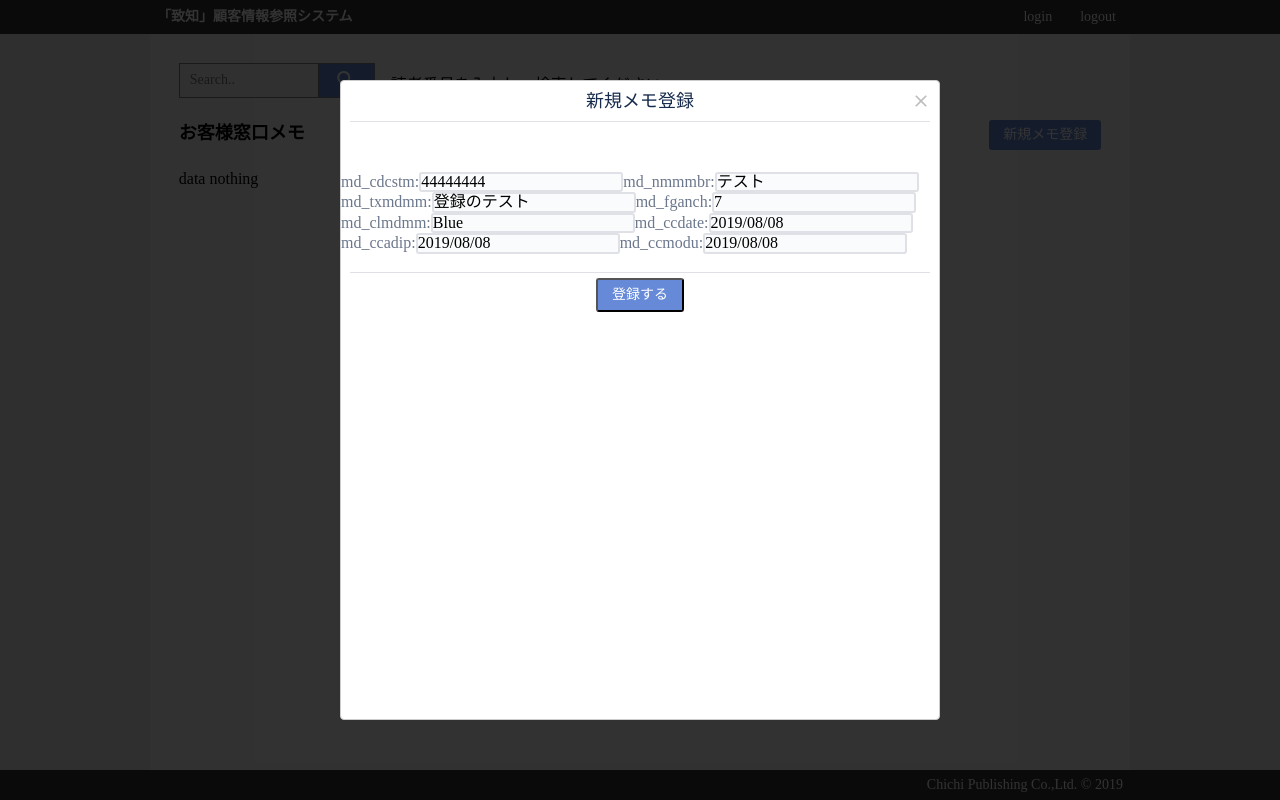
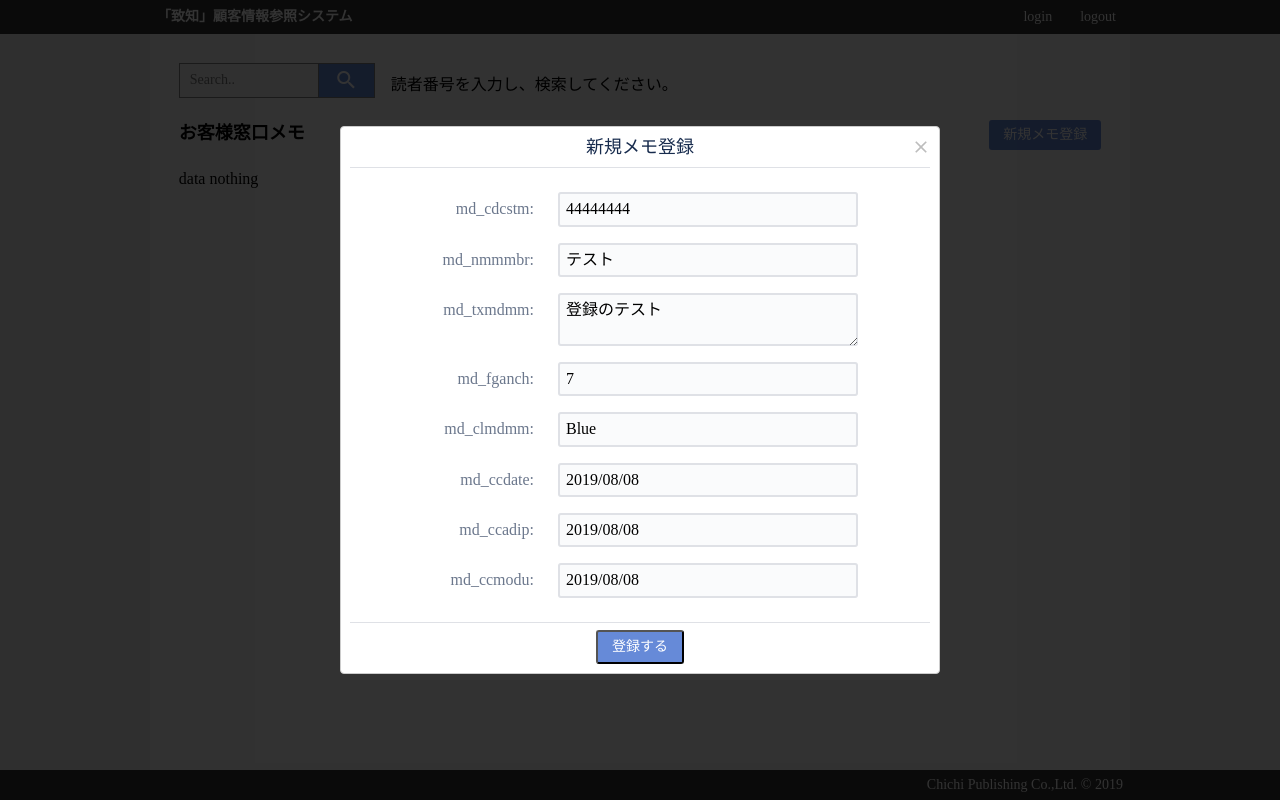
Before and after one commit to chichi-develop/cm-spinfo, a React (Create React App) app in the folder cm-spinfo-frontend/: page / in a window 1280 px wide. Both pictures are taken after a click on the element "新規メモ登録". Built offline with nearby package versions, Linux system fonts and the light colour scheme.

Commit message:
modify modal css

```diff
--- a/cm-spinfo-frontend/src/components/common/Modal.css
+++ b/cm-spinfo-frontend/src/components/common/Modal.css
@@ -1,24 +1,18 @@
 .modal-header {
   display: flex;
   justify-content: center;
-  box-sizing: border-box;
+  line-height: 40px;
   margin: 0;
-  line-height: 40px;
 }
 
 .modal-header-title {
-  position: relative;
   display: block;
-  box-sizing: border-box;
-  line-height: 40px;
+  text-align: center;
   width: 100%;
-
-  text-align: center;
   font-size: 18px;
   font-weight: 400;
+  color: rgb(23, 43, 77);
   /* color: rgb(107, 119, 140); */
-  color: rgb(23, 43, 77);
-  text-decoration: none;
 
   border-bottom-color: rgba(9, 30, 66, 0.13);
   border-bottom-style: solid;
--- a/cm-spinfo-frontend/src/components/common/Modal.js
+++ b/cm-spinfo-frontend/src/components/common/Modal.js
@@ -55,8 +55,9 @@ export const Modal = (props) => {
             },
             content: {
               flexDirection: 'column',
-              minHeight: '80%',
-              maxWidth: '600px',
+              // minHeight: '80%',
+              // minHeight: '600px',
+              minWidth: '600px',
               padding: '0',
               top: 'auto',
               left: 'auto',
--- a/cm-spinfo-frontend/src/components/mdmm/MdmmModal.css
+++ b/cm-spinfo-frontend/src/components/mdmm/MdmmModal.css
@@ -3,39 +3,24 @@
   /* justify-content: space-between; */
   /* justify-content: space-around; */
   align-items: center;
-  flex-direction: column;
+  /* flex-direction: column; */
 
   height: 100%;
   width: 100%;
   /* background-color: #edf2f3a8; */
   /* background-color: rgb(244, 245, 247); */
-
   max-height:800px;
   max-width:800px;
-  margin:0 auto
+  /* margin:0 auto; */
+  margin-top: 1em;
 }
 
 .mdmmModal-form {
-  display: flex;
-  align-items: center;
-  flex-direction: column;
-  height: 95%;
-  width: 95%;
-}
-
-.mdmmModal-form-data {
-  height: 95%;
-}
-
-.mdmmModal-form-data label {
-  color: rgb(107, 119, 140);
-}
-.mdmmModal-form-data input {
-  background-color: rgb(250, 251, 252);
-  border-color: rgb(23, 43, 77);
-  border-style: none;
-  border-radius: 3px;
-  box-shadow: rgb(223, 225, 230) 0px 0px 0px 2px inset;
+  /* display: flex; */
+  /* align-items: center;
+  flex-direction: column; */
+  /* height: 95%; */
+  width: 100%;
 }
 
 .mdmmModal-form-header {
@@ -43,6 +28,53 @@
   align-items: center;
   height: 50px;
 }
+
+.mdmmModal-form-data {
+  display: flex;
+  align-items: center;
+  flex-direction: column;
+  /* height: 95%; */
+
+
+}
+
+
+
+.mdmmModal-form-data label {
+  color: rgb(107, 119, 140);
+
+  display: inline-block;
+  width: 120px;
+  text-align: right;
+
+  padding: 0.5em;
+  margin: 0.5em;
+}
+
+.mdmmModal-form-data input, textarea {
+  background-color: rgb(250, 251, 252);
+  border-color: rgb(23, 43, 77);
+  border-style: none;
+  border-radius: 3px;
+  box-shadow: rgb(223, 225, 230) 0px 0px 0px 2px inset;
+
+  width: 300px;
+  padding: 0.5em;
+  margin: 0.5em;
+
+  vertical-align: top;
+
+}
+
+/* input[type="text"] {
+    padding: 0.5em;
+    outline: none;
+    border: 1px solid #DDD;
+    -webkit-border-radius: 3px;
+    -moz-border-radius: 3px;
+    border-radius: 3px;
+    font-size: 16px;
+} */
 
 .mdmmModal-form-close {
   display: flex;
@@ -58,6 +90,8 @@
   box-sizing: border-box;
   margin: 0;
   line-height: 40px;
+  margin-top: 1em;
+  margin-bottom: 0.5em;
 }
 
 .mdmmModal-form-submit {
@@ -77,7 +111,6 @@
   border-top-color: rgba(9, 30, 66, 0.13);
   border-top-style: solid;
   border-top-width: 1px;
-  margin-top: 1em;
   margin-left: 0.5em;
   margin-right: 0.5em;
 }
@@ -86,7 +119,7 @@
   display: inline-block;
   font-size: 14px;
   padding: 0.5em 1em;
-  margin-bottom: 0.3em;
+  margin-top: 0.5em;
   text-decoration: none;
   background: #668ad8;
   color: #FFF;
--- a/cm-spinfo-frontend/src/components/mdmm/MdmmModalAdd.js
+++ b/cm-spinfo-frontend/src/components/mdmm/MdmmModalAdd.js
@@ -74,57 +74,51 @@ export const MdmmAdd = (props) => {
     // TODO: 更新前に確認メッセージ
     // TODO: 更新後に閉じる
     <div className="mdmmModal-formContainer">
-      <div className="mdmmModal-form-close">
+      {/* <div className="mdmmModal-form-close"> */}
         {props.children}
-      </div>
-      <form className="mdmmModal-form-body" onSubmit={handleSubmit}>
+      {/* </div> */}
+      <form className="mdmmModal-form" onSubmit={handleSubmit}>
         <div className="mdmmModal-form-data">
           {/* <label className="mdmmModal-form-label">
             md_idmdmm:
             <input className="mdmmModal-form-input" type="text" {...bindMdIdmdmm} />
           </label> */}
-          <label className="mdmmModal-form-label">
-            md_cdcstm:
+          <div>
+            <label className="mdmmModal-form-label"> md_cdcstm: </label>
             <input className="mdmmModal-form-input" type="text" {...bindMdCdcstm} />
-          </label>
+          </div>
           {/* <label className="mdmmModal-form-label">
             md_nommrb:
             <input className="mdmmModal-form-input" type="text" {...bindMdNommrb} />
           </label> */}
-          <label className="mdmmModal-form-label">
-            md_nmmmbr:
+          <div>
+            <label className="mdmmModal-form-label"> md_nmmmbr: </label>
             <input className="mdmmModal-form-input" type="text" {...bindMdNmmmbr} />
-          </label>
-
-          <label className="mdmmModal-form-label">
-            md_txmdmm:
-            <input className="mdmmModal-form-input" type="text" {...bindMdTxmdmm} />
-          </label>
-
-          <label className="mdmmModal-form-label">
-            md_fganch:
+          </div>
+          <div>
+            <label className="mdmmModal-form-label"> md_txmdmm: </label>
+            <textarea className="mdmmModal-form-input" type="text" {...bindMdTxmdmm} />
+          </div>
+          <div>
+            <label className="mdmmModal-form-label"> md_fganch: </label>
             <input className="mdmmModal-form-input" type="text" {...bindMdFganch} />
-          </label>
-
-          <label className="mdmmModal-form-label">
-            md_clmdmm:
+          </div>
+          <div>
+            <label className="mdmmModal-form-label"> md_clmdmm: </label>
             <input className="mdmmModal-form-input" type="text" {...bindMdClmdmm} />
-          </label>
-
-          <label className="mdmmModal-form-label">
-            md_ccdate:
+          </div>
+          <div>
+            <label className="mdmmModal-form-label"> md_ccdate: </label>
             <input className="mdmmModal-form-input" type="text" {...bindMdCcdate} />
-          </label>
-
-          <label className="mdmmModal-form-label">
-            md_ccadip:
+          </div>
+          <div>
+            <label className="mdmmModal-form-label"> md_ccadip: </label>
             <input className="mdmmModal-form-input" type="text" {...bindMdCcadip} />
-          </label>
-
-          <label className="mdmmModal-form-label">
-            md_ccmodu:
+          </div>
+          <div>
+            <label className="mdmmModal-form-label"> md_ccmodu: </label>
             <input className="mdmmModal-form-input" type="text" {...bindMdCcmodu} />
-          </label>
+          </div>
 
           {/* <label className="mdmmModal-form-label">
             createAt:
--- a/cm-spinfo-frontend/src/components/mdmm/MdmmModalEdit.js
+++ b/cm-spinfo-frontend/src/components/mdmm/MdmmModalEdit.js
@@ -75,64 +75,56 @@ export const MdmmEdit = (props) => {
       <div className="mdmmModal-form-close">
         {props.children}
       </div>
-      <form className="mdmmModal-form-body" onSubmit={handleSubmit}>
+      <form className="mdmmModal-form" onSubmit={handleSubmit}>
         <div className="mdmmModal-form-data">
-          <label className="mdmmModal-form-label">
-            md_idmdmm:
+          <div>
+            <label className="mdmmModal-form-label"> md_idmdmm: </label>
             <input className="mdmmModal-form-input" type="text" {...bindMdIdmdmm} />
-          </label>
-          <label className="mdmmModal-form-label">
-            md_cdcstm:
+          </div>
+          <div>
+            <label className="mdmmModal-form-label"> md_cdcstm: </label>
             <input className="mdmmModal-form-input" type="text" {...bindMdCdcstm} />
-          </label>
-          <label className="mdmmModal-form-label">
-            md_nommrb:
+          </div>
+          <div>
+            <label className="mdmmModal-form-label"> md_nommrb: </label>
             <input className="mdmmModal-form-input" type="text" {...bindMdNommrb} />
-          </label>
-          <label className="mdmmModal-form-label">
-            md_nmmmbr:
+          </div>
+          <div>
+            <label className="mdmmModal-form-label"> md_nmmmbr: </label>
             <input className="mdmmModal-form-input" type="text" {...bindMdNmmmbr} />
-          </label>
-
-          <label className="mdmmModal-form-label">
-            md_txmdmm:
-            <input className="mdmmModal-form-input" type="text" {...bindMdTxmdmm} />
-          </label>
-
-          <label className="mdmmModal-form-label">
-            md_fganch:
+          </div>
+          <div>
+            <label className="mdmmModal-form-label"> md_txmdmm: </label>
+            <textarea className="mdmmModal-form-input" type="text" {...bindMdTxmdmm} />
+          </div>
+          <div>
+            <label className="mdmmModal-form-label"> md_fganch: </label>
             <input className="mdmmModal-form-input" type="text" {...bindMdFganch} />
-          </label>
-
-          <label className="mdmmModal-form-label">
-            md_clmdmm:
+          </div>
+          <div>
+            <label className="mdmmModal-form-label"> md_clmdmm: </label>
             <input className="mdmmModal-form-input" type="text" {...bindMdClmdmm} />
-          </label>
-
-          <label className="mdmmModal-form-label">
-            md_ccdate:
+          </div>
+          <div>
+            <label className="mdmmModal-form-label"> md_ccdate: </label>
             <input className="mdmmModal-form-input" type="text" {...bindMdCcdate} />
-          </label>
-
-          <label className="mdmmModal-form-label">
-            md_ccadip:
+          </div>
+          <div>
+            <label className="mdmmModal-form-label"> md_ccadip: </label>
             <input className="mdmmModal-form-input" type="text" {...bindMdCcadip} />
-          </label>
-
-          <label className="mdmmModal-form-label">
-            md_ccmodu:
+          </div>
+          <div>
+            <label className="mdmmModal-form-label"> md_ccmodu: </label>
             <input className="mdmmModal-form-input" type="text" {...bindMdCcmodu} />
-          </label>
-
-          <label className="mdmmModal-form-label">
-            createAt:
+          </div>
+          <div>
+            <label className="mdmmModal-form-label"> createAt: </label>
             <input className="mdmmModal-form-input" type="text" {...bindCreateAt} />
-          </label>
-
-          <label className="mdmmModal-form-label">
-            updateAt:
+          </div>
+          <div>
+            <label className="mdmmModal-form-label"> updateAt: </label>
             <input className="mdmmModal-form-input" type="text" {...bindUpdateAt} />
-          </label>
+          </div>
         </div>
 
         {/* TODO: 更新後にモーダルを閉じる */}
```
